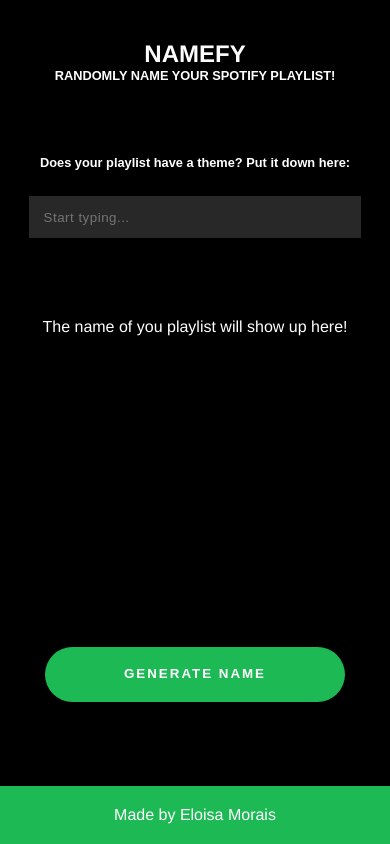
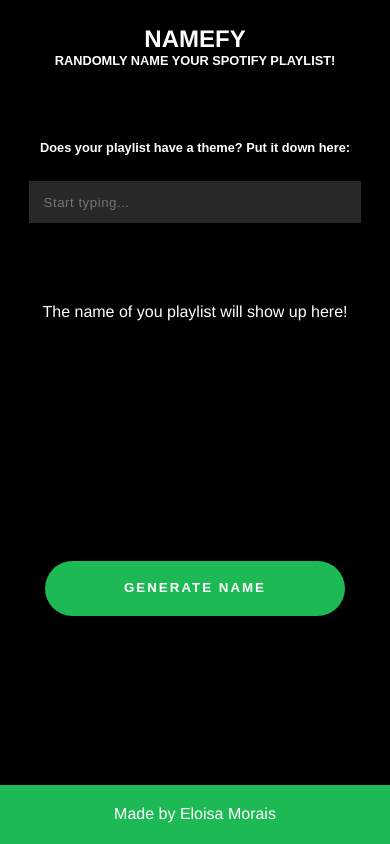
Before and after one commit to eloisasmorais/eloisasmorais.github.io, a PHP site: page / in a window 390 px wide. Run offline with PHP 8.4, Linux system fonts and the light colour scheme.

Commit message:
FIxed media query for tablets.

```diff
--- a/Namefy/style.css
+++ b/Namefy/style.css
@@ -30,7 +30,7 @@ h1, h2, h3, h4, h5, h6, button {
 .header {
     text-align: center;
     height: auto;
-    margin-top: 40px;
+    margin-top: 25px;
     margin-bottom: 35px;
     /* position: relative;
     top: 5vh; */
@@ -126,7 +126,7 @@ a {
 }
 
 @media screen and (min-width: 300px)
-and (max-width: 1200px) {
+and (max-width: 600px) {
     .container {
         overflow: hidden;
         width: 100%;
@@ -177,5 +177,11 @@ and (max-width: 1200px) {
 
     .btn {
         width: 300px;
+        position: relative;
+        bottom: 20vh;
     }
 }
+
+/* @media screen and (min-width: 700px) and (max-width: 1200px) {
+
+} */
```
